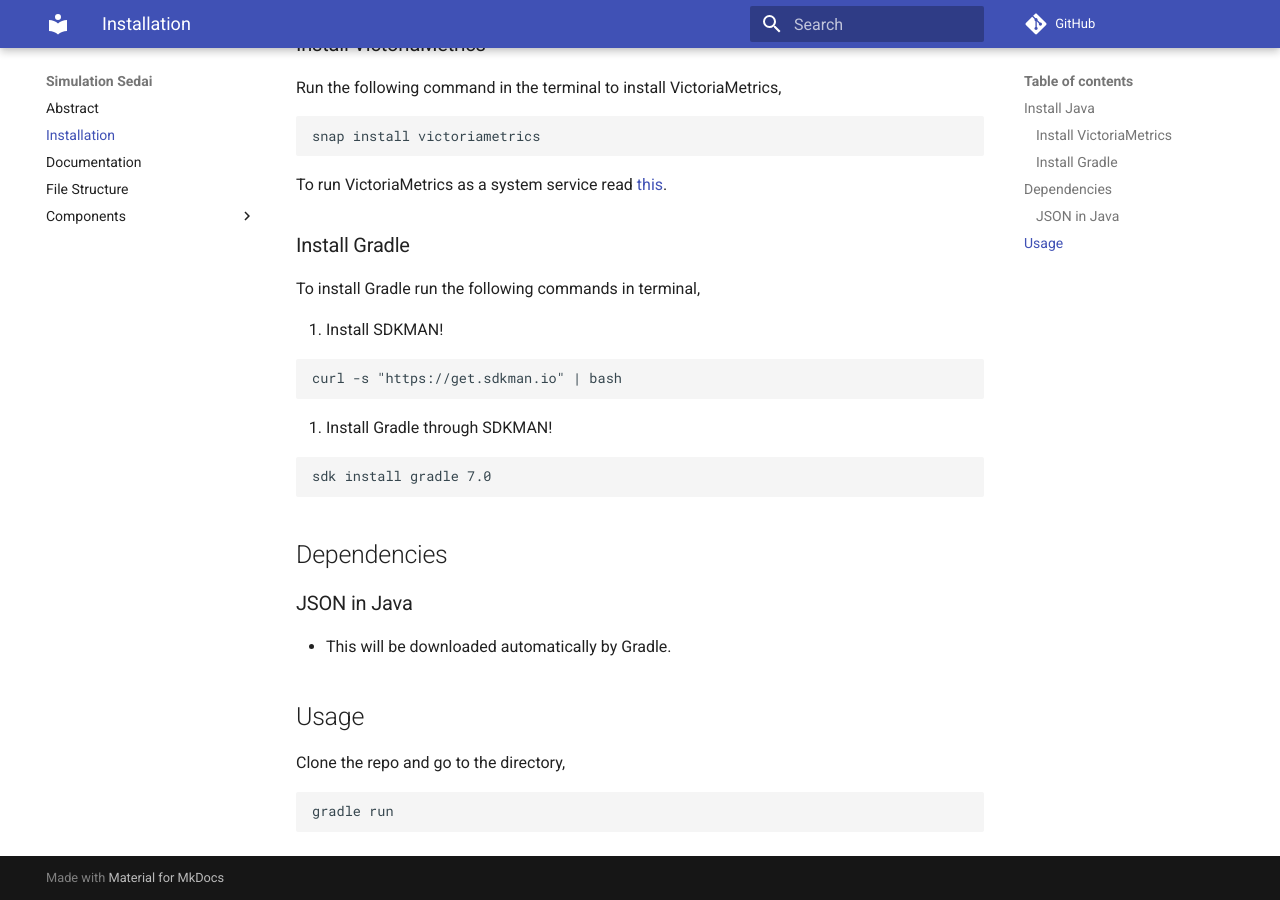
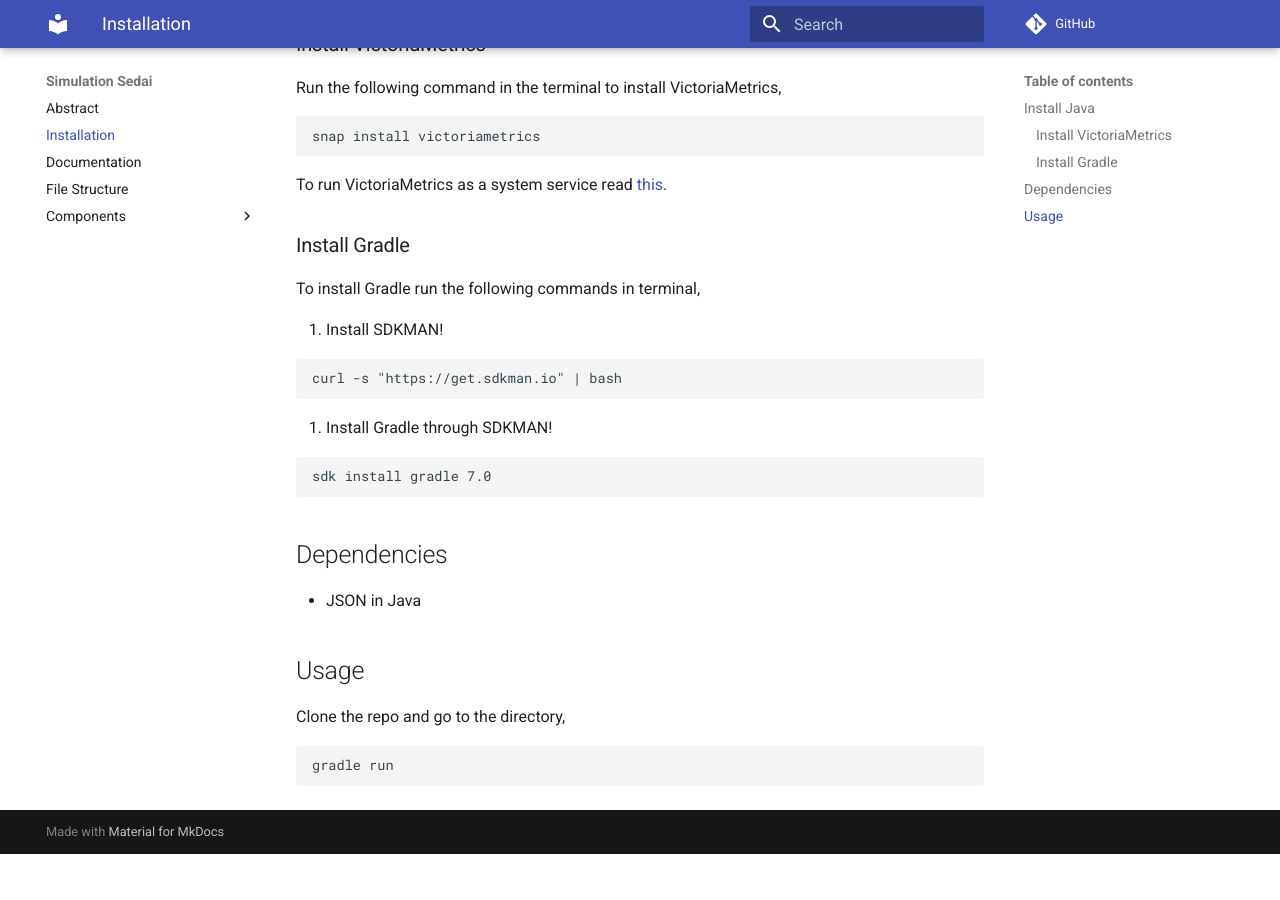
Before and after one commit to DCsimulator/data-center-simulation-documentation, an MkDocs documentation site: the page built from docs/installation.md, in a window 1280 px wide and 900 px high, scrolled down 512 px. Built offline with MkDocs 1.6.1 and Material for MkDocs 9.7.7, drawn with Linux system fonts in a browser that asks for light colours; comment, search, counter and statistics services are not loaded; after the commit the page ends 1366 px from its top, so only the background shows below that.

Commit message:
Update installation.md

```diff
--- a/docs/installation.md
+++ b/docs/installation.md
@@ -41,9 +41,7 @@
 
 ## Dependencies
 
-### JSON in Java
-
-- This will be downloaded automatically by Gradle.
+- JSON in Java
 
 
 ## Usage
```
